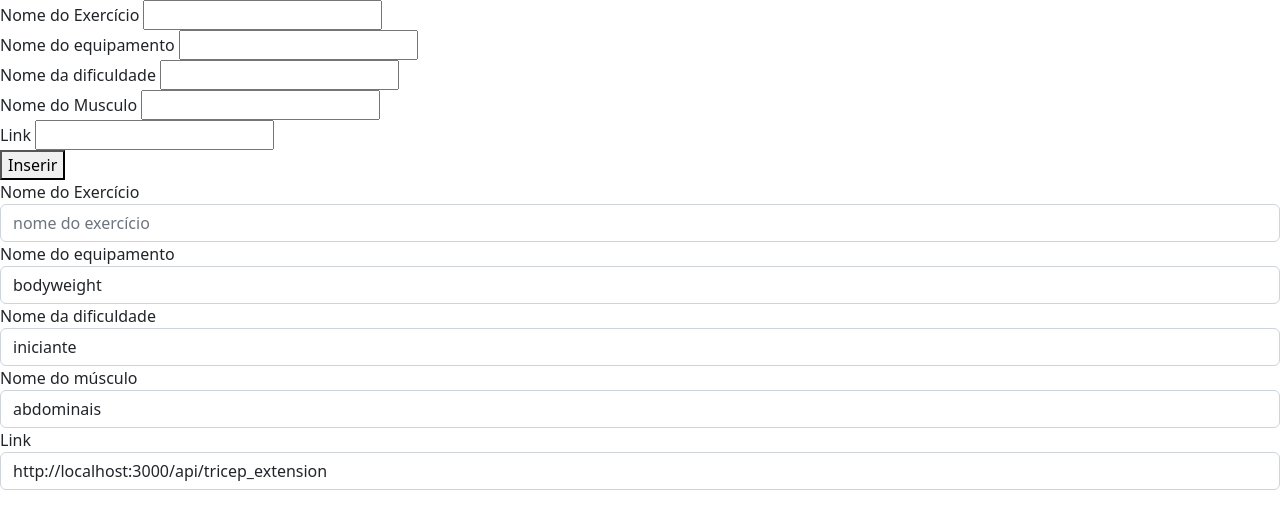
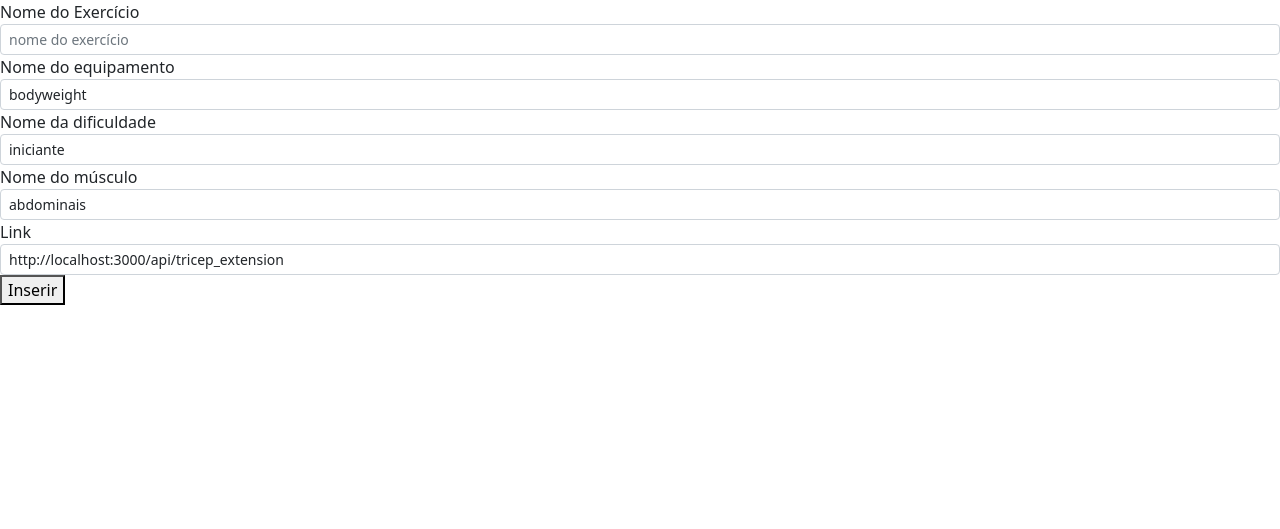
Before and after one commit to tskxz/BrowseMuscle, a Node server app: page /api/post_exercicios in a window 1280 px wide. Shown: the top 529 px of the page. Run offline with Node 20, Linux system fonts and the light colour scheme.

Commit message:
:sparkles: Post Form

```diff
--- a/src/views/exercicios_POST.html
+++ b/src/views/exercicios_POST.html
@@ -9,38 +9,21 @@
 	<script src="https://cdn.jsdelivr.net/npm/bootstrap@5.2.0/dist/js/bootstrap.bundle.min.js" integrity="sha384-A3rJD856KowSb7dwlZdYEkO39Gagi7vIsF0jrRAoQmDKKtQBHUuLZ9AsSv4jD4Xa" crossorigin="anonymous"></script>
 	<script src="https://ajax.googleapis.com/ajax/libs/jquery/3.3.1/jquery.min.js"></script>
 
-	<form class="form" id="myForm">
-		<label for="inp_nome_exercicio">Nome do Exercício</label>
-		<input type="text" name="nome_exercicio" id="inp_nome_exercicio">
-		<br>
-		<label for="inp_nome_equipamento">Nome do equipamento</label>
-		<input type="text" name="nome_equipamento" id="inp_nome_equipamento">
-		<br>
-		<label for="inp_nome_dificuldade">Nome da dificuldade</label>
-		<input type="text" name="nome_dificuldade" id="inp_nome_dificuldade">
-		<br>
-		<label for="inp_nome_musculo">Nome do Musculo</label>
-		<input type="text" name="nome_musculo" id="inp_nome_musculo">
-		<br>
-		<label for="inp_nome_musculo">Link</label>
-		<input type="text" name="link_url" id="inp_nome_musculo">
-		<br>
-		<button type="submit" onclick="myFunction()">Inserir</button>
-	</form>
 
 
 
 
 
 
-<form>
+
+<form class="form" id="myForm">
   <div class="form-group">
     <label for="exampleFormControlInput1">Nome do Exercício</label>
-    <input type="text" class="form-control" id="exampleFormControlInput1" placeholder="nome do exercício">
+    <input type="text" class="form-control form-control-sm" id="exampleFormControlInput1" placeholder="nome do exercício" name="nome_exercicio">
   </div>
   <div class="form-group">
     <label for="exampleFormControlSelect1">Nome do equipamento</label>
-    <select class="form-control" id="exampleFormControlSelect1">
+    <select class="form-control form-control-sm" id="exampleFormControlSelect1" name="nome_equipamento">
       <option>bodyweight</option>
       <option>halteres</option>
       <option>barra</option>
@@ -51,7 +34,7 @@
   </div>
    <div class="form-group">
     <label for="exampleFormControlSelect2">Nome da dificuldade</label>
-    <select class="form-control" id="exampleFormControlSelect2">
+    <select class="form-control form-control-sm" id="exampleFormControlSelect2" name="nome_dificuldade">
       <option>iniciante</option>
       <option>intermediario</option>
       <option>avancado</option>
@@ -59,7 +42,7 @@
   </div>
   <div class="form-group">
     <label for="exampleFormControlSelect2">Nome do músculo</label>
-    <select class="form-control" id="exampleFormControlSelect2">
+    <select class="form-control form-control-sm" id="exampleFormControlSelect2" name="nome_musculo">
       <option>abdominais</option>
       <option>antebraco</option>
       <option>biceps</option>
@@ -80,7 +63,7 @@
   </div>
    <div class="form-group">
     <label for="exampleFormControlSelect2">Link</label>
-    <select class="form-control" id="exampleFormControlSelect2">
+    <select class="form-control form-control-sm" id="exampleFormControlSelect2" name="link_url">
       <option>http://localhost:3000/api/tricep_extension</option>
       <option>http://localhost:3000/api/traps</option>
       <option>http://localhost:3000/api/supino</option>
@@ -100,8 +83,10 @@
       <option>http://localhost:3000/api/bicep_curl</option>
       <option>http://localhost:3000/api/antebraco</option>
       <option>http://localhost:3000/api/agachamento</option>
+      <option>http://localhost:3000/api/abdominais</option>
     </select>
   </div>
+  <button type="submit" onclick="myFunction()">Inserir</button>
 </form>
 
 
```
